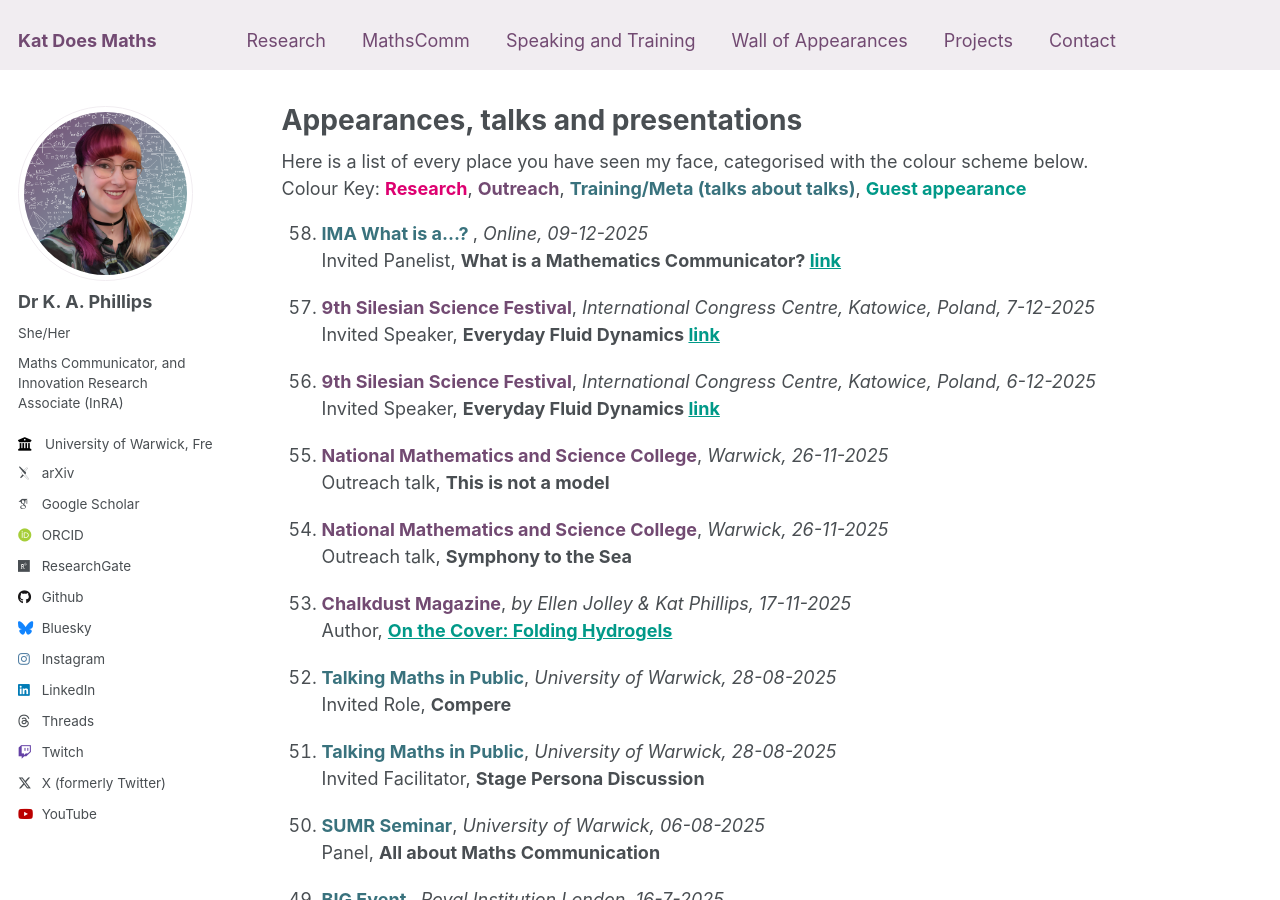
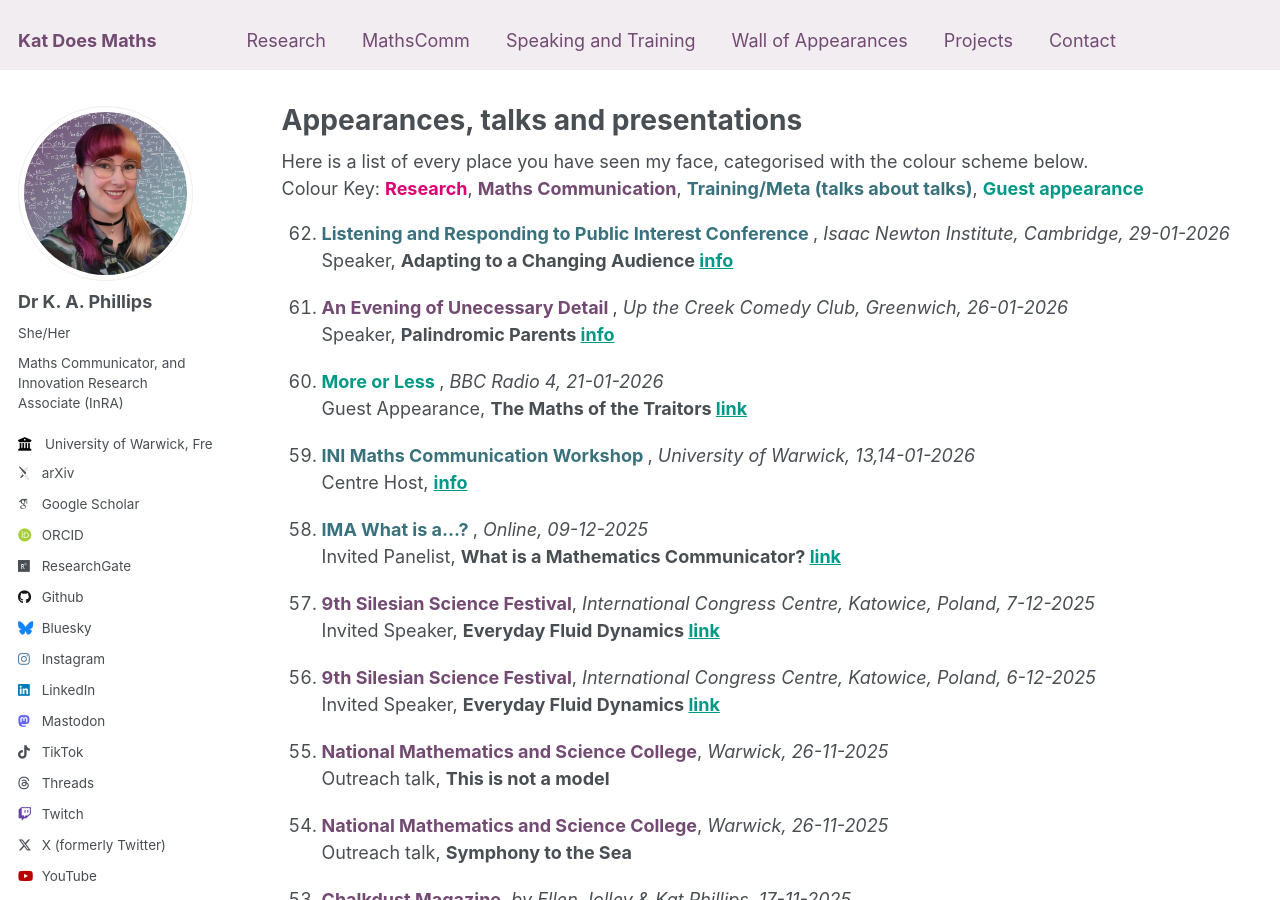
Before and after one commit to katdoesmaths/katdoesmaths.github.io, a Jekyll site: the page built from _pages/appearances.html, in a window 1280 px wide and 900 px high. Built offline with Jekyll 4.4.1, drawn with Linux system fonts in a browser that asks for light colours; some web fonts are replaced.

Commit message:
Updated list and fixed sidebar

```diff
--- a/_config.yml
+++ b/_config.yml
@@ -59,12 +59,13 @@ author:
   instagram        : "katdoesmaths"
   lastfm           : # Username
   linkedin         : "katdoesmaths"
-  mastodon         : # URL
+  mastodon         : "https://mathstodon.xyz/@KatDoesMaths"
   medium           : # URL
   pinterest        : # Username
   soundcloud       : # Username
   steam            : # Username
   telegram         : # URL
+  tiktok           : "katdoesmaths"
   tumblr           : # Username
   twitch           : "katdoesmaths"
   twitter          : "katdoesmaths"
--- a/_includes/author-profile.html
+++ b/_includes/author-profile.html
@@ -82,7 +82,7 @@
 
       <!-- Font Awesome icons / Social media -->
       {% if author.bluesky %}
-        <li><a href="https://bsky.app/profile/{{ author.bluesky }}"><i class="fab fa-fw fa-bluesky icon-pad-right" aria-hidden="true"></i>Bluesky</a></li>
+        <li><a href="https://bsky.app/profile/{{ author.bluesky }}.bsky.social"><i class="fab fa-fw fa-bluesky icon-pad-right" aria-hidden="true"></i>Bluesky</a></li>
       {% endif %}
       {% if author.facebook %}
         <li><a href="https://www.facebook.com/{{ author.facebook }}"><i class="fab fa-fw fa-facebook-f icon-pad-right" aria-hidden="true"></i>Facebook</a></li>
@@ -129,6 +129,9 @@
       {% if author.telegram %}
         <li><a href="{{ author.telegram }}"><i class="fab fa-fw fa-telegram icon-pad-right" aria-hidden="true"></i>Telegram</a></li>
       {% endif %}
+      {% if author.tiktok %}
+      <li><a href="https://tiktok.com/@{{ author.tiktok}}"><i class="fab fa-fw fa-tiktok icon-pad-right" aria-hidden="true"></i>TikTok</a></li>
+      {% endif %}
       {% if author.threads %}
       <li><a href="https://threads.net/@{{ author.threads }}"><i class="fab fa-fw fa-threads icon-pad-right" aria-hidden="true"></i>Threads</a></li>
       {% endif %}
--- a/_pages/appearances.html
+++ b/_pages/appearances.html
@@ -7,9 +7,25 @@ author_profile: true
 
 Here is a list of every place you have seen my face, categorised with the colour scheme below. <br>
 
-Colour Key: <b style="color:#dd0070">Research</b>, <b style="color:#724a72">Outreach</b>, <b style="color:#39727D">Training/Meta (talks about talks)</b>, <b style="color:#009988">Guest appearance</b>
+Colour Key: <b style="color:#dd0070">Research</b>, <b style="color:#724a72">Maths Communication</b>, <b style="color:#39727D">Training/Meta (talks about talks)</b>, <b style="color:#009988">Guest appearance</b>
 
 <ol reversed>
+  <li style="margin-bottom: 20px;">
+    <b style="color:#39727D">Listening and Responding to Public Interest Conference </b>, <i>Isaac Newton Institute, Cambridge, 29-01-2026</i> <br>
+    Speaker, <b>Adapting to a Changing Audience <a href="https://gateway.newton.ac.uk/event/tgm156/">info</a></b>
+  </li>
+  <li style="margin-bottom: 20px;">
+    <b style="color:#724a72">An Evening of Unecessary Detail </b>, <i>Up the Creek Comedy Club, Greenwich, 26-01-2026</i> <br>
+    Speaker, <b>Palindromic Parents <a href="https://www.instagram.com/p/DTSZgqLgcmZ/?utm_source=ig_web_button_share_sheet&igsh=MzRlODBiNWFlZA==">info</a></b>
+  </li>
+  <li style="margin-bottom: 20px;">
+    <b style="color:#009988">More or Less </b>, <i>BBC Radio 4, 21-01-2026</i> <br>
+    Guest Appearance, <b>The Maths of the Traitors <a href="https://www.bbc.co.uk/sounds/play/m002q2lw">link</a></b>
+  </li>
+  <li style="margin-bottom: 20px;">
+    <b style="color:#39727D">INI Maths Communication Workshop </b>, <i>University of Warwick, 13,14-01-2026</i> <br>
+    Centre Host, <b><a href="https://gateway.newton.ac.uk/event/tgm152/">info</a></b>
+  </li>
   <li style="margin-bottom: 20px;">
     <b style="color:#39727D">IMA What is a...? </b>, <i>Online, 09-12-2025</i> <br>
     Invited Panelist, <b>What is a Mathematics Communicator? <a href="https://ima.org.uk/27860/what-is-a-mathematics-communicator/">link</a></b>
```
Also changed, not shown: _pages/about.md (+4 -4 lines), _pages/hireme.md (+11 -7 lines), images/PresentingAEOUD.jpeg (added).
